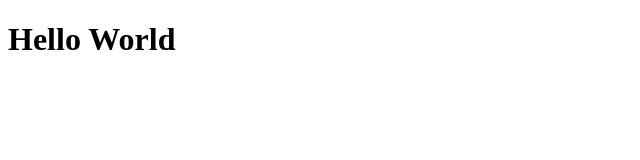
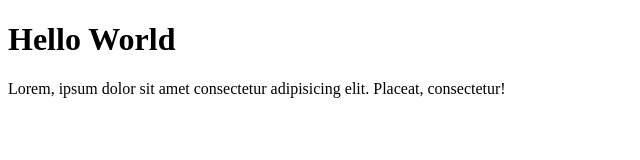
Before and after one commit to developerMohib/gitKnowledge, a plain HTML site: page index.html in a window 1280 px wide. Shown: the whole page, without its empty margins (0-640 px from the left). Drawn offline with Linux system fonts and the light colour scheme.

Commit message:
second commit

```diff
--- a/index.html
+++ b/index.html
@@ -7,6 +7,7 @@
 </head>
 <body>
     <h1>Hello World</h1>
+    <p>Lorem, ipsum dolor sit amet consectetur adipisicing elit. Placeat, consectetur!</p>
 
 </body>
 </html>
```
